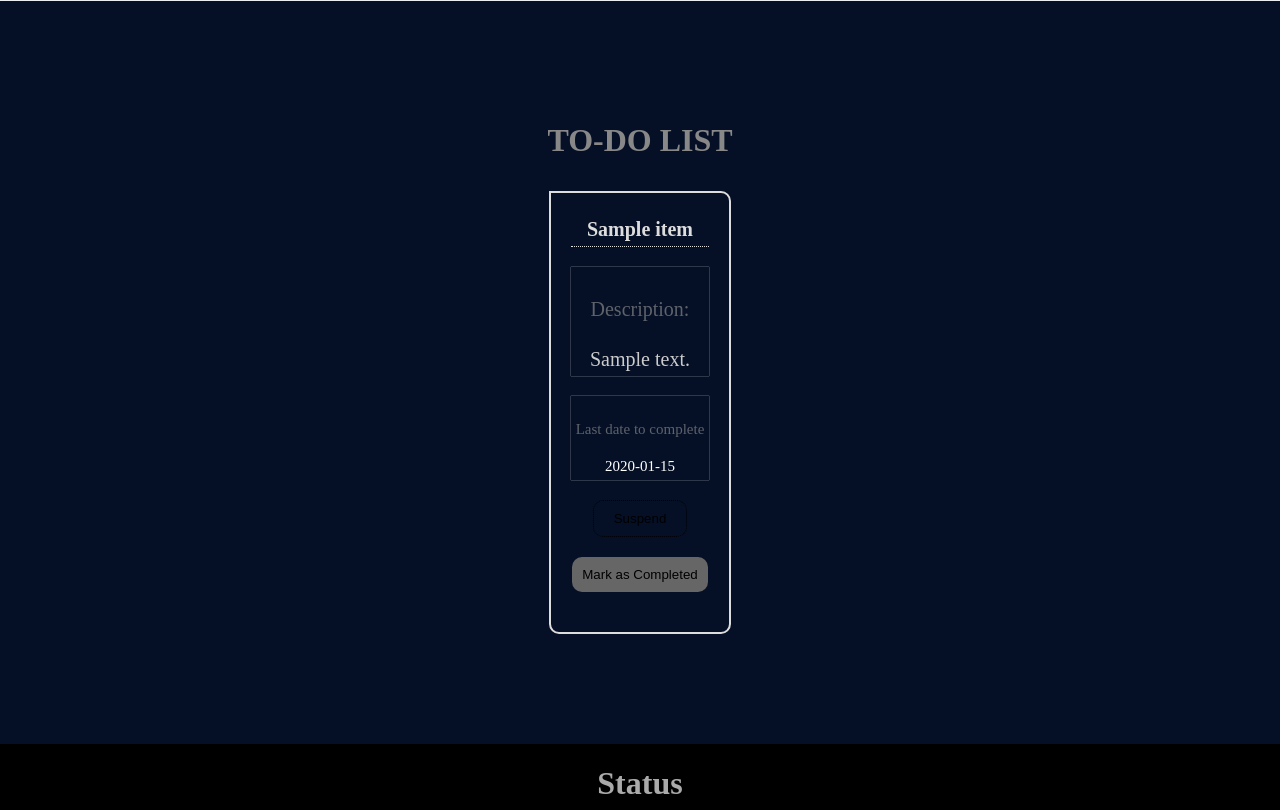
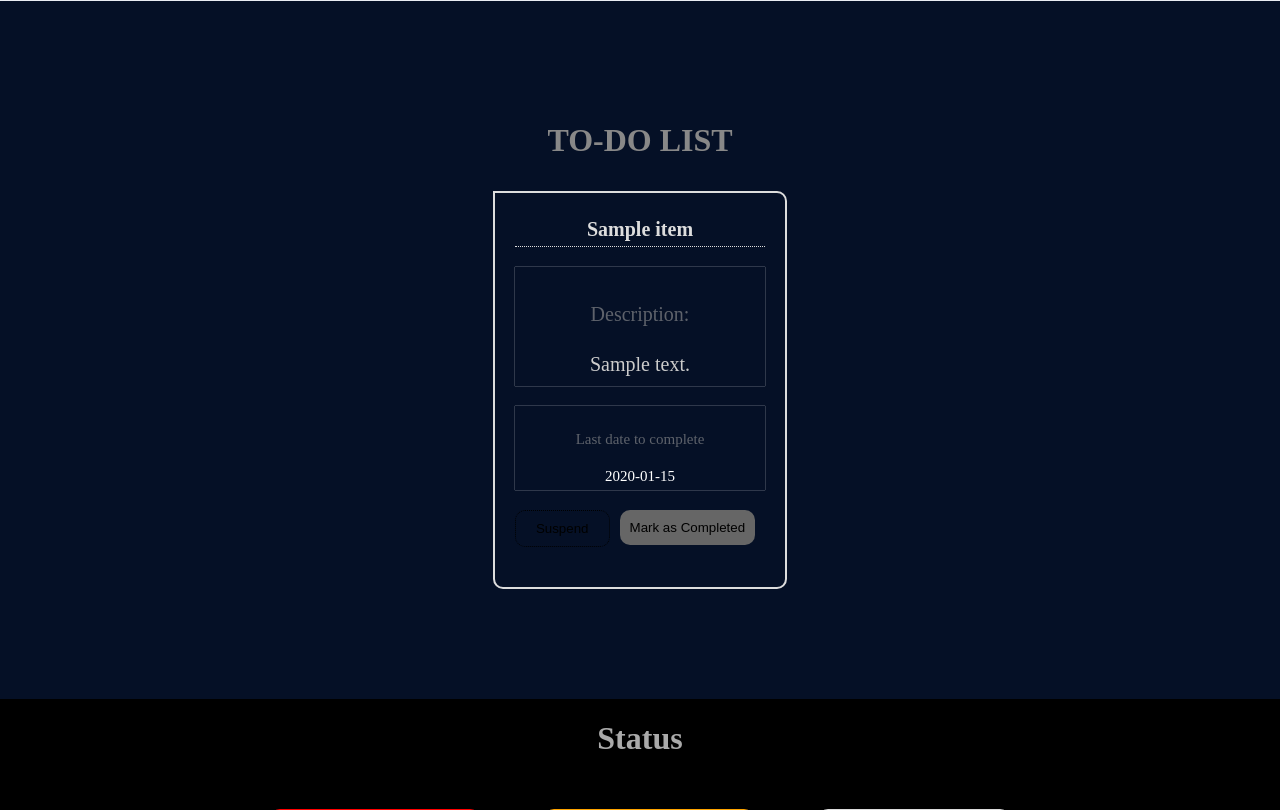
Before and after one commit to sammacorpy/TODOlistDJANGO, a Django app: template mytodo/templates/mytodo/home.html in a window 1280 px wide. Shown: the part 1610-2420 px from the top of the page. Run offline with Django 3.2, Linux system fonts and the light colour scheme; the template is opened without the code that fills it: values that come from a table or form of the project are taken from there, most other values are stand-ins (such as "Sample title", 1, 10 or a date in 2020).

Commit message:
css modified

```diff
--- a/mytodo/static/mytodo/css/cera.css
+++ b/mytodo/static/mytodo/css/cera.css
@@ -363,13 +363,17 @@ canvas{
     border-bottom: 1px dotted;
     padding:5px;
     font-weight: bold;
+    max-width: 250px;
+    word-break:break-all;
 }
 .tbody{
-    padding:5px;
+    padding:10px;
     font-weight: lighter;
     box-shadow: 0px 0px 1px #fff;
     margin: 20px 0;
     color:#ccc;
+    max-width: 250px;
+    word-break:break-all;
 }
 
 .tfooter{
@@ -386,6 +390,7 @@ canvas{
     border-radius:10px 10px;
     padding: 10px;
     color: black;
+    margin:0 10px;
 }
 .delete{
     background: orange;
--- a/mytodo/templates/mytodo/home.html
+++ b/mytodo/templates/mytodo/home.html
@@ -166,7 +166,7 @@
                                                     <h4>Last date to complete</h4>
                                                     <div class="tldate">{{item.lastdate}}</div>
                                             </div>
-                                            <div>
+                                            <div style="display:flex">
                                                     <form method="post" action="{% url 'activate' %}">
                                                             {% csrf_token %}
                                                             <input type="hidden" name="id" value="{{item.id}}">
@@ -177,7 +177,7 @@
                                                         {% csrf_token %}
                                                             <input type="hidden" name="id" value="{{item.id}}">
 
-                                                            <button type="submit" class="macomplete">Mark as Completed</button>
+                                                            <button  type="submit" class="macomplete">Mark as Completed</button>
                                                     </form>
 
                                             </div>
@@ -196,7 +196,7 @@
                                                 <h4>Last date to complete</h4>
                                                     <div class="tldate">{{item.lastdate}}</div>
                                              </div>
-                                             <div>
+                                             <div style="display:flex">
                                                     <form method="post" action="{% url 'suspend' %}">
                                                             {% csrf_token %}
                                                             <input type="hidden" name="id" value="{{item.id}}">
@@ -207,7 +207,7 @@
                                                         {% csrf_token %}
                                                             <input type="hidden" name="id" value="{{item.id}}">
 
-                                                            <button type="submit" class="macomplete">Mark as Completed</button>
+                                                            <button type="submit"  class="macomplete">Mark as Completed</button>
                                                     </form>
                                                 </div>
 
```
